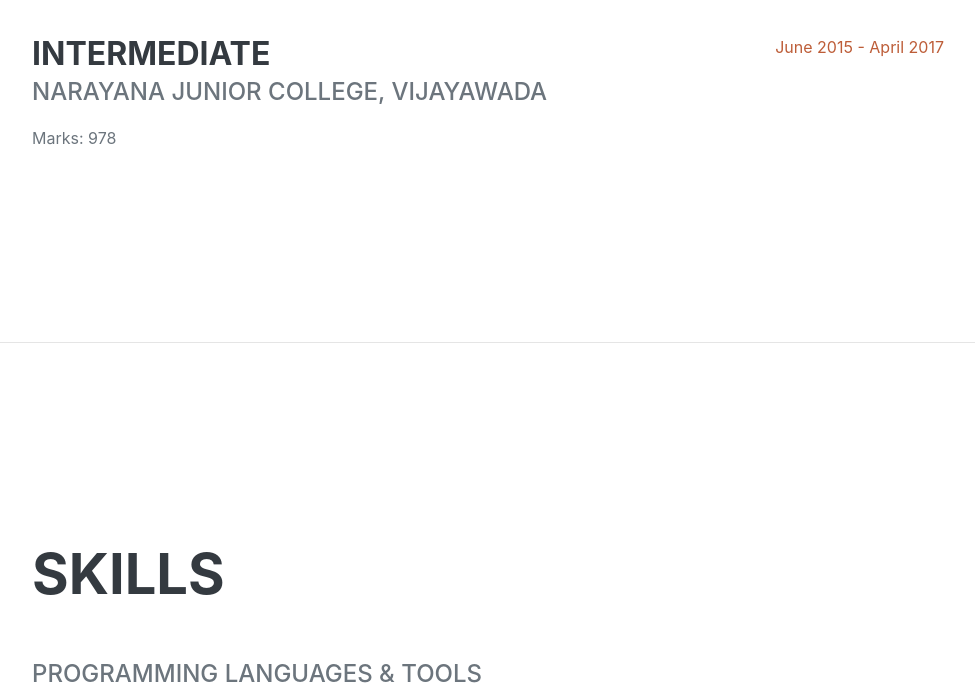
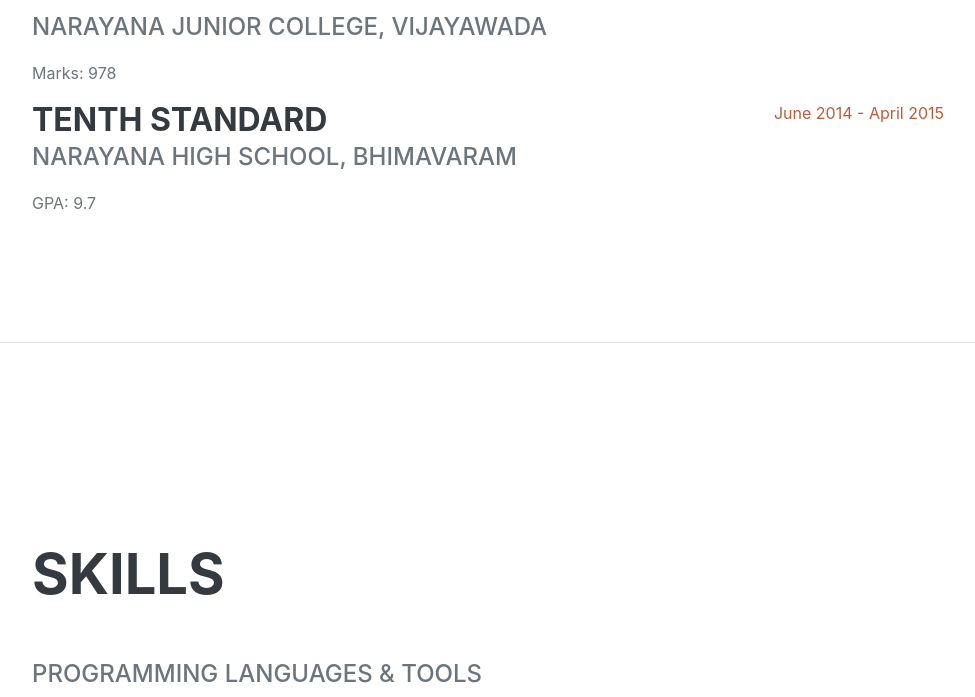
Before and after one commit to dhananjayvarmag/dhananjayvarmag.github.io, a plain HTML site: page index.html in a window 1280 px wide. Shown: the part 2511-3208 px from the top of the page, without its empty margins (288-1263 px from the left). Drawn offline with nearby package versions, Linux system fonts and the light colour scheme; a web font is replaced by a local one.

Commit message:
Update index.html

```diff
--- a/index.html
+++ b/index.html
@@ -118,6 +118,14 @@
                         </div>
                         <div class="flex-shrink-0"><span class="text-primary">June 2015 - April 2017</span></div>
                     </div>
+                     <div class="d-flex flex-column flex-md-row justify-content-between">
+                        <div class="flex-grow-1">
+                            <h3 class="mb-0">Tenth Standard</h3>
+                            <div class="subheading mb-3">Narayana High School, Bhimavaram</div>
+                            <p>GPA: 9.7</p>
+                        </div>
+                        <div class="flex-shrink-0"><span class="text-primary">June 2014 - April 2015</span></div>
+                    </div>
                 </div>
             </section>
             <hr class="m-0" />
```
